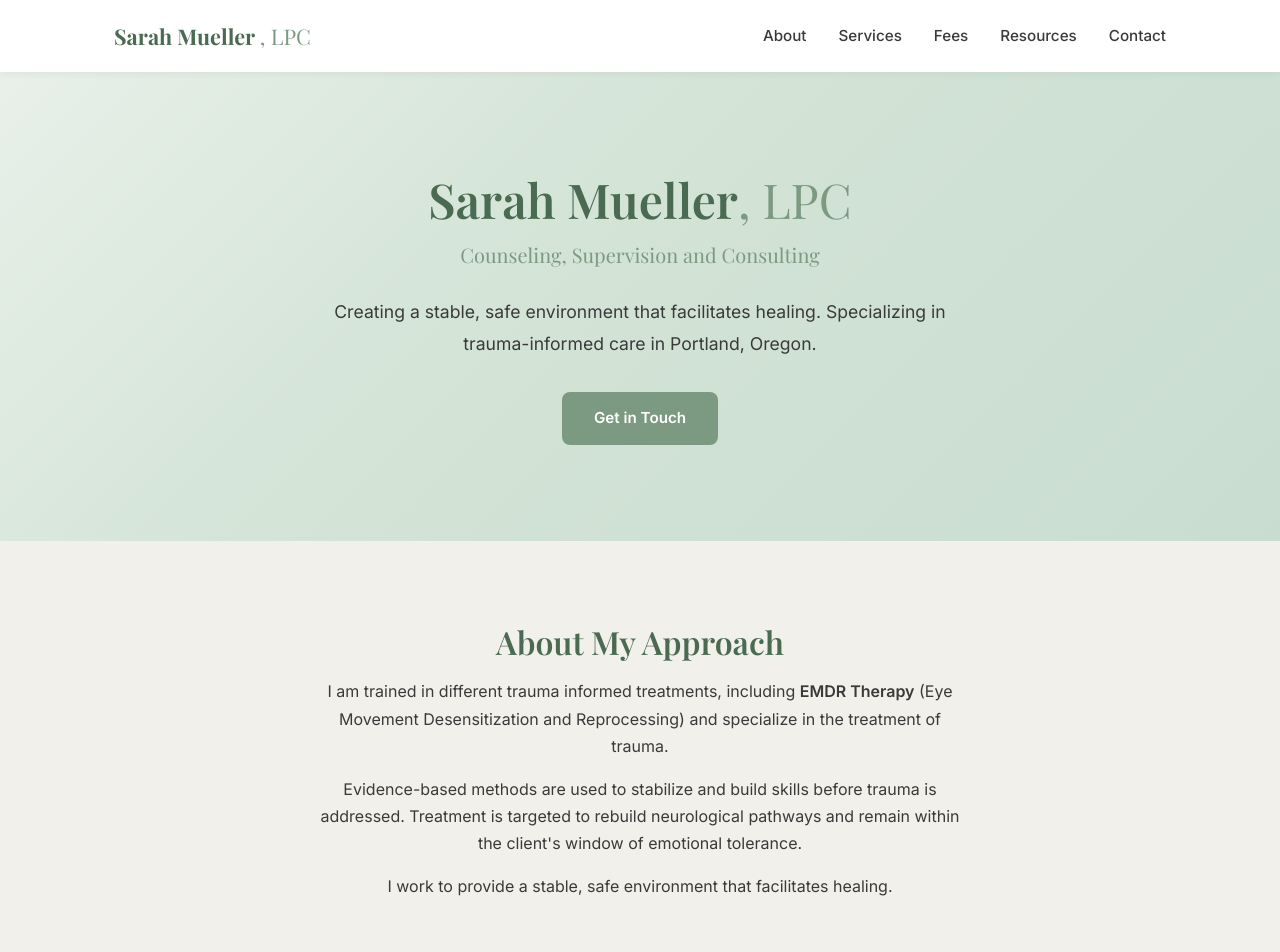
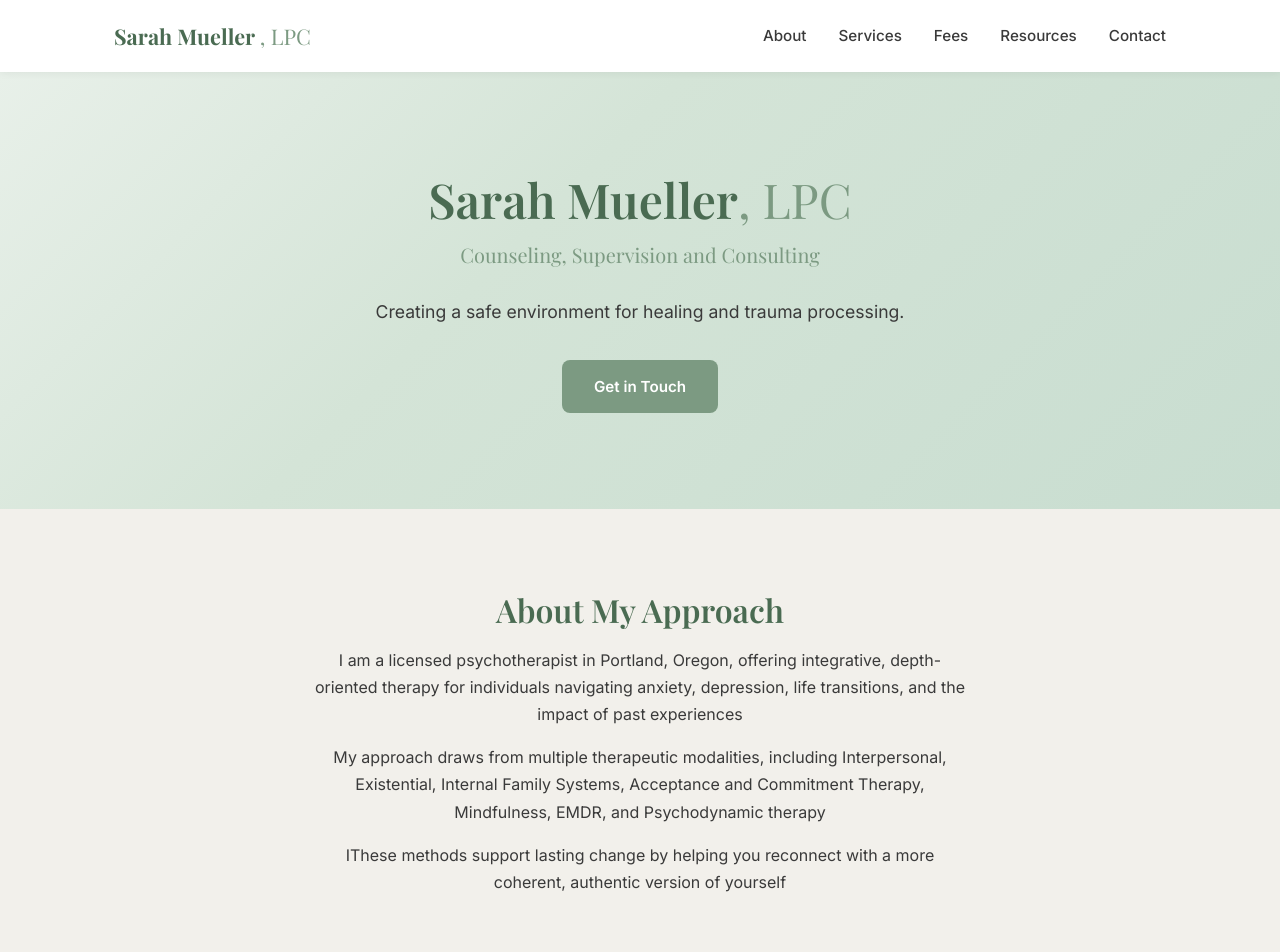
Before and after one commit to stepheno/smueller_counselling, a plain HTML site: page public/index.html in a window 1280 px wide. Shown: the top 952 px of the page. Drawn offline with nearby package versions, Linux system fonts and the light colour scheme.

Commit message:
Update index.html with feedback from sarah :)

```diff
--- a/public/index.html
+++ b/public/index.html
@@ -40,7 +40,7 @@
     <div class="container hero__content">
       <h1>Sarah Mueller<span class="hero__lpc">, LPC</span></h1>
       <p class="hero__tagline">Counseling, Supervision and Consulting</p>
-      <p class="hero__intro">Creating a stable, safe environment that facilitates healing. Specializing in trauma-informed care in Portland, Oregon.</p>
+      <p class="hero__intro">Creating a safe environment for healing and trauma processing.</p>
       <a href="#contact" class="btn">Get in Touch</a>
     </div>
   </section>
@@ -48,9 +48,9 @@
   <section id="about">
     <div class="container section-intro fade-in">
       <h2>About My Approach</h2>
-      <p>I am trained in different trauma informed treatments, including <strong>EMDR Therapy</strong> (Eye Movement Desensitization and Reprocessing) and specialize in the treatment of trauma.</p>
-      <p>Evidence-based methods are used to stabilize and build skills before trauma is addressed. Treatment is targeted to rebuild neurological pathways and remain within the client's window of emotional tolerance.</p>
-      <p>I work to provide a stable, safe environment that facilitates healing.</p>
+      <p>I am a licensed psychotherapist in Portland, Oregon, offering integrative, depth-oriented therapy for individuals navigating anxiety, depression, life transitions, and the impact of past experiences</p>
+      <p>My approach draws from multiple therapeutic modalities, including Interpersonal, Existential, Internal Family Systems, Acceptance and Commitment Therapy, Mindfulness, EMDR, and Psychodynamic therapy</p>
+      <p>IThese methods support lasting change by helping you reconnect with a more coherent, authentic version of yourself</p>
     </div>
   </section>
 
@@ -81,7 +81,7 @@
       <div class="fees-grid fade-in">
         <div class="fee-card">
           <h3>Intake Session</h3>
-          <p class="fee-card__price">$200</p>
+          <p class="fee-card__price">$250</p>
         </div>
         <div class="fee-card">
           <h3>Individual Session</h3>
@@ -101,6 +101,7 @@
             <li>Regence Blue Cross Blue Shield</li>
             <li>Providence</li>
             <li>PacificSource</li>
+            <li>Moda</li>
           </ul>
         </div>
         <div class="fees-info__block">
```
